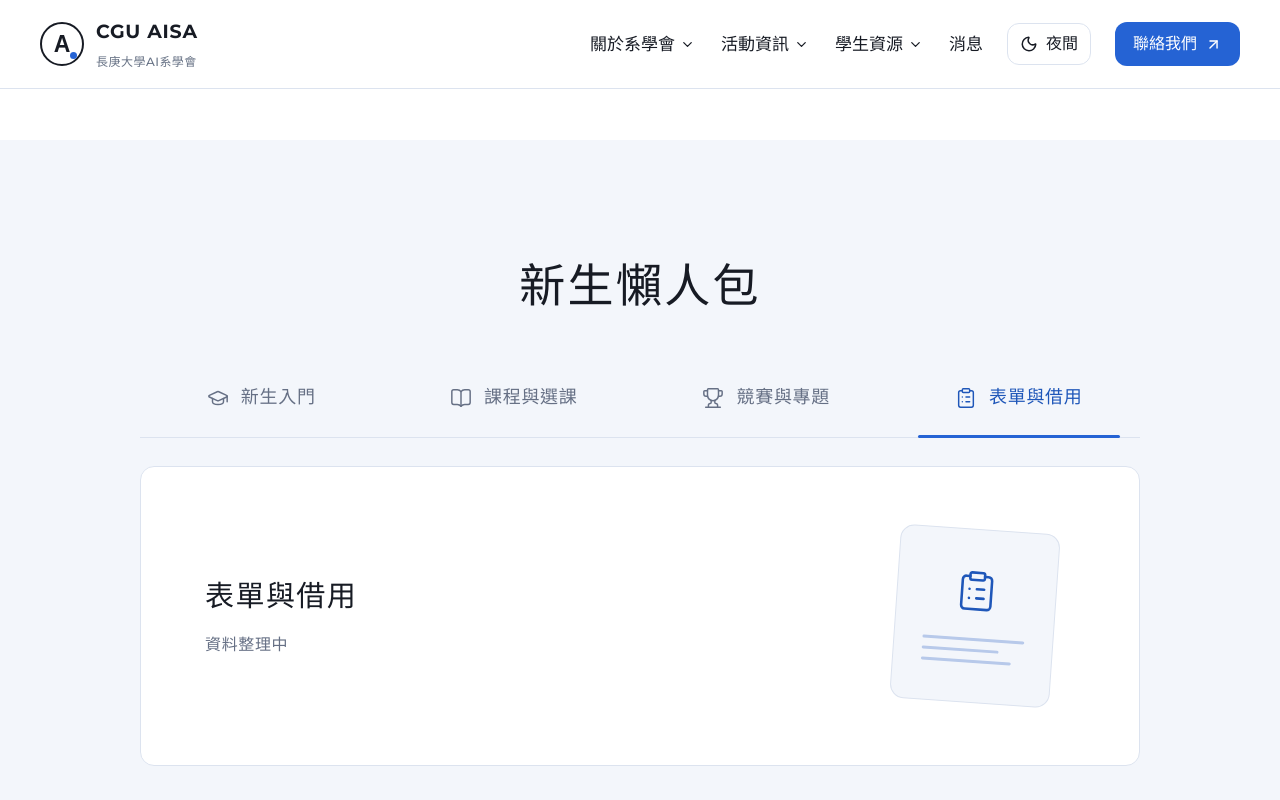
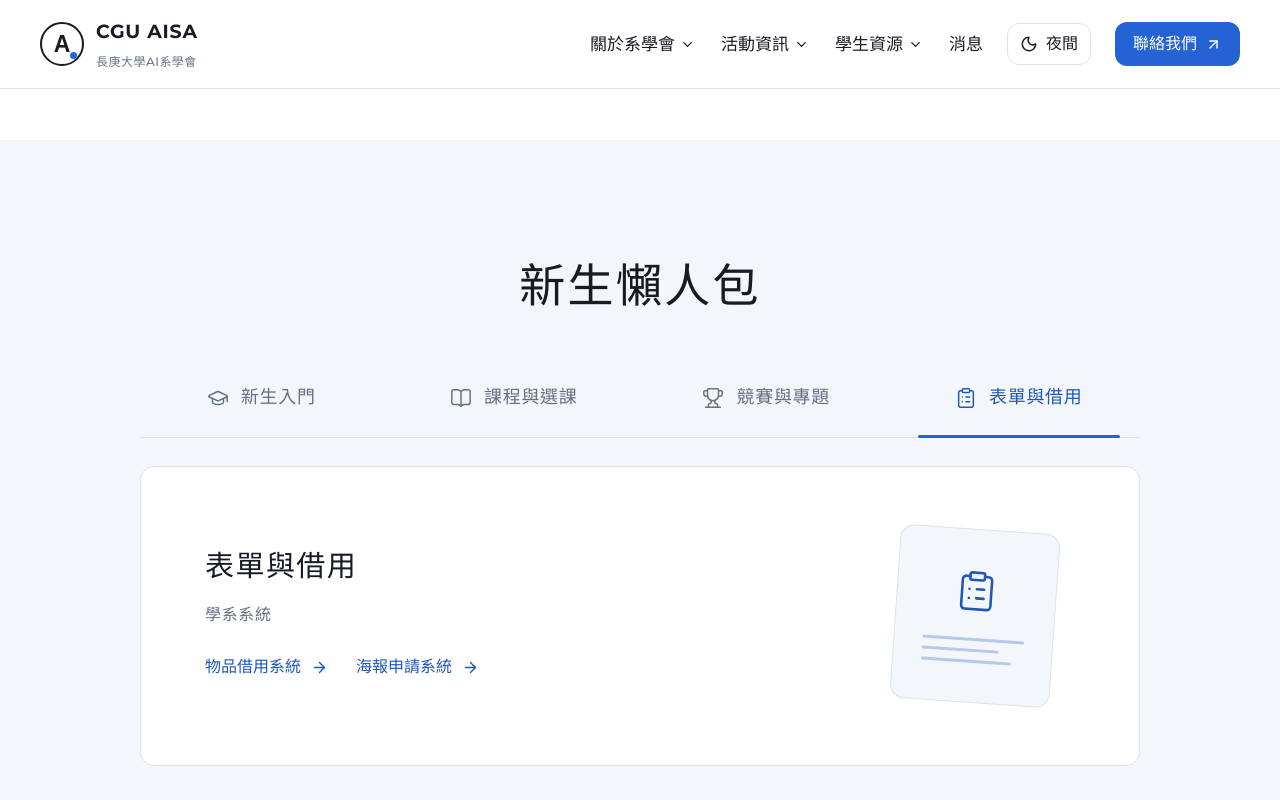
Before and after one commit to CGUAISA/CGUAISA.github.io, a React (Vite) app: page / in a window 1280 px wide. Both pictures are taken after a click on the tab "表單與借用". Shown: the part 3250-4050 px from the top of the page. Built offline with nearby package versions, Linux system fonts and the light colour scheme.

Commit message:
Link department borrowing and poster systems

```diff
--- a/src/components/ResourceTabs.tsx
+++ b/src/components/ResourceTabs.tsx
@@ -95,6 +95,20 @@ export default function ResourceTabs() {
                 查看科目表 <ArrowRight size={17} aria-hidden="true" />
               </a>
             </>
+          ) : selectedCategory.label === '表單與借用' ? (
+            <>
+              <p className="resource-panel-status">學系系統</p>
+              <div className="resource-entry-links">
+                <a className="resource-course-link" href="http://120.126.23.215:5200/" target="_blank" rel="noopener noreferrer">
+                  物品借用系統 <ArrowRight size={17} aria-hidden="true" />
+                  <span className="sr-only">（開啟新分頁）</span>
+                </a>
+                <a className="resource-course-link" href="http://120.126.23.215:5500/" target="_blank" rel="noopener noreferrer">
+                  海報申請系統 <ArrowRight size={17} aria-hidden="true" />
+                  <span className="sr-only">（開啟新分頁）</span>
+                </a>
+              </div>
+            </>
           ) : <p className="resource-panel-status">資料整理中</p>}
         </div>
         <div className="resource-panel-illustration" aria-hidden="true">
```
